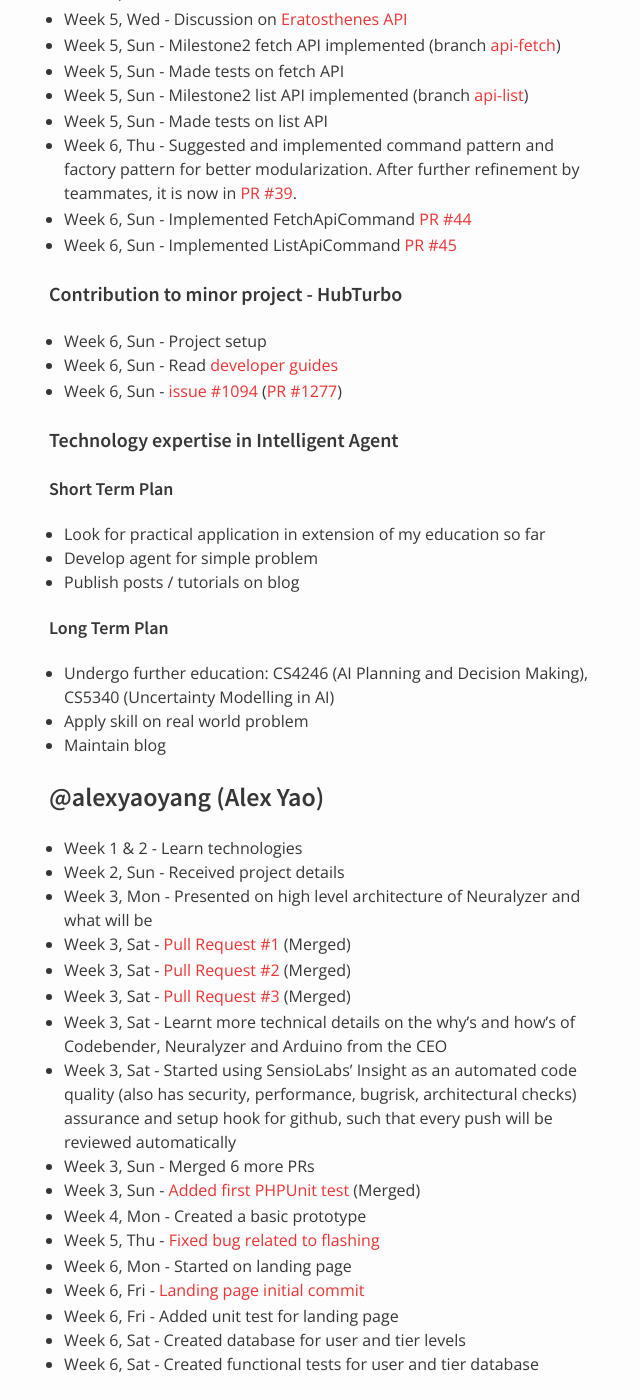
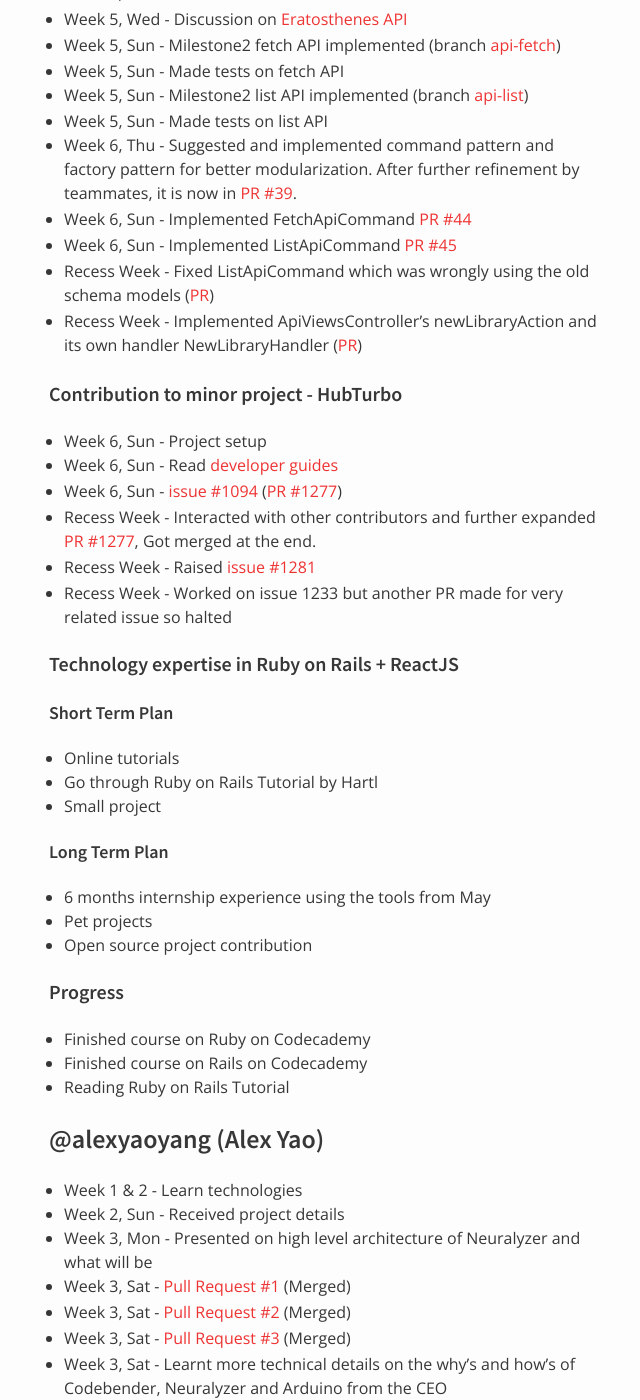
Before and after one commit to nus-oss/cs3281-AY1516S2-website, a Jekyll site: the page built from teams/codebender.md, in a window 1280 px wide and 1400 px high, scrolled down 5958 px. Shown: the whole window, without its empty margins (321-961 px from the left). Built offline with Jekyll 4.4.1, drawn with Linux system fonts in a browser that asks for light colours; some of the changed text lies outside the part shown.

Commit message:
Update on Seokmin's progress

```diff
--- a/teams/codebender.md
+++ b/teams/codebender.md
@@ -190,23 +190,33 @@
 * Week 6, Thu - Suggested and implemented command pattern and factory pattern for better modularization. After further refinement by teammates, it is now in [PR #39](https://github.com/codebendercc/eratosthenes/pull/39).
 * Week 6, Sun - Implemented FetchApiCommand [PR #44](https://github.com/codebendercc/eratosthenes/pull/44/files)
 * Week 6, Sun - Implemented ListApiCommand [PR #45](https://github.com/codebendercc/eratosthenes/pull/44/files)
+* Recess Week - Fixed ListApiCommand which was wrongly using the old schema models ([PR](https://github.com/nus-fboa2016-CB/eratosthenes/pull/6))
+* Recess Week - Implemented ApiViewsController's newLibraryAction and its own handler NewLibraryHandler ([PR](https://github.com/nus-fboa2016-CB/eratosthenes/pull/5))
 
 #### Contribution to minor project - HubTurbo
  * Week 6, Sun - Project setup
  * Week 6, Sun - Read [developer guides](https://github.com/HubTurbo/HubTurbo/blob/master/docs/developerGuide.md)
  * Week 6, Sun - [issue #1094](https://github.com/HubTurbo/HubTurbo/issues/1094) ([PR #1277](https://github.com/HubTurbo/HubTurbo/pull/1277))
+ * Recess Week - Interacted with other contributors and further expanded [PR #1277](https://github.com/HubTurbo/HubTurbo/pull/1277), Got merged at the end.
+ * Recess Week - Raised [issue #1281](https://github.com/HubTurbo/HubTurbo/issues/1281)
+ * Recess Week - Worked on issue 1233 but another PR made for very related issue so halted
 
-#### Technology expertise in Intelligent Agent
+#### Technology expertise in Ruby on Rails + ReactJS
 
 ##### Short Term Plan
- * Look for practical application in extension of my education so far
- * Develop agent for simple problem
- * Publish posts / tutorials on blog
+ * Online tutorials
+ * Go through Ruby on Rails Tutorial by Hartl
+ * Small project
 
 ##### Long Term Plan
- * Undergo further education: CS4246 (AI Planning and Decision Making), CS5340 (Uncertainty Modelling in AI)
- * Apply skill on real world problem
- * Maintain blog
+ * 6 months internship experience using the tools from May
+ * Pet projects
+ * Open source project contribution
+
+#### Progress
+ * Finished course on Ruby on Codecademy
+ * Finished course on Rails on Codecademy
+ * Reading Ruby on Rails Tutorial
 
 ### @alexyaoyang (Alex Yao)
 * Week 1 & 2 - Learn technologies
```
Also changed, not shown: other parts of teams/codebender.md (+4 -4 lines).
